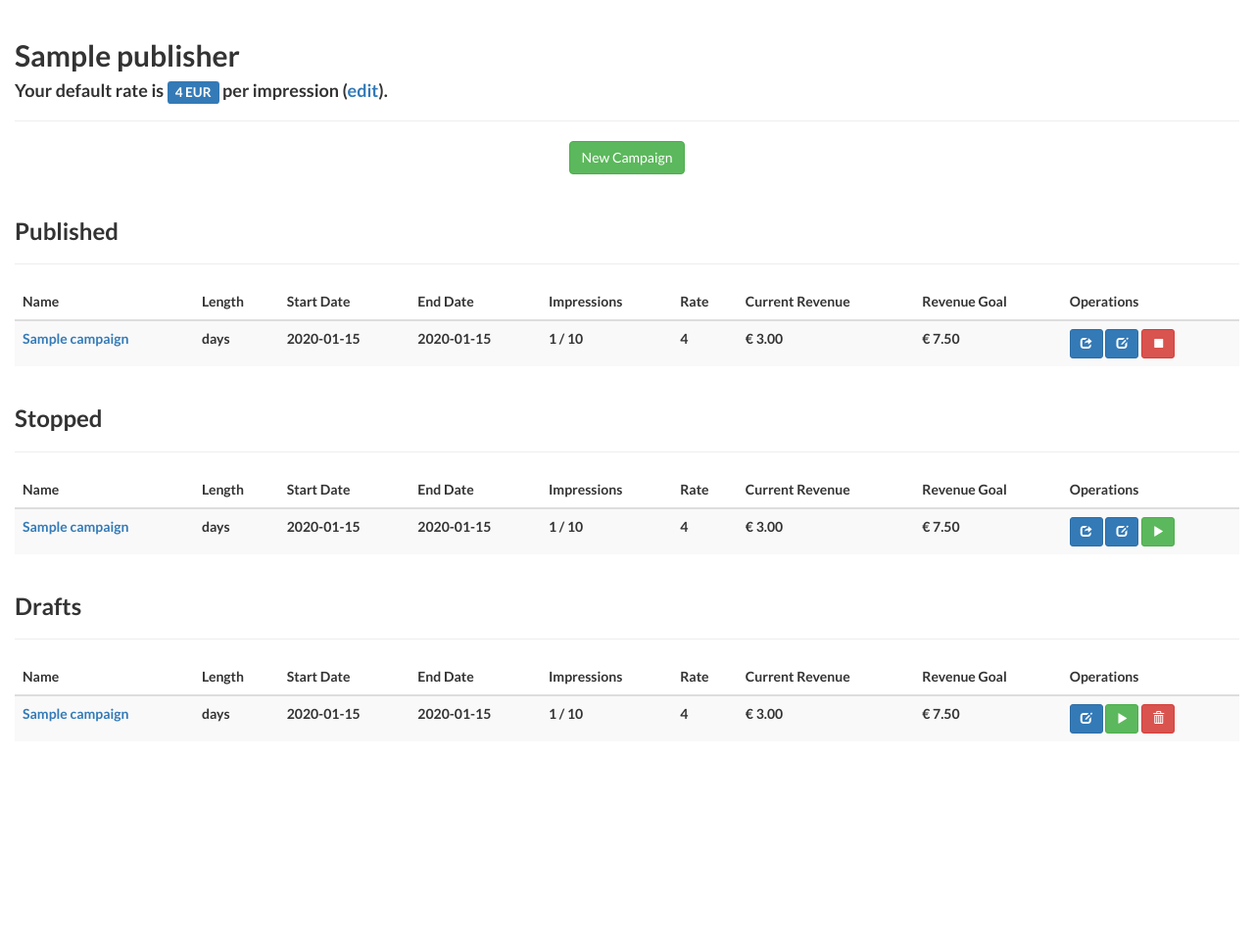
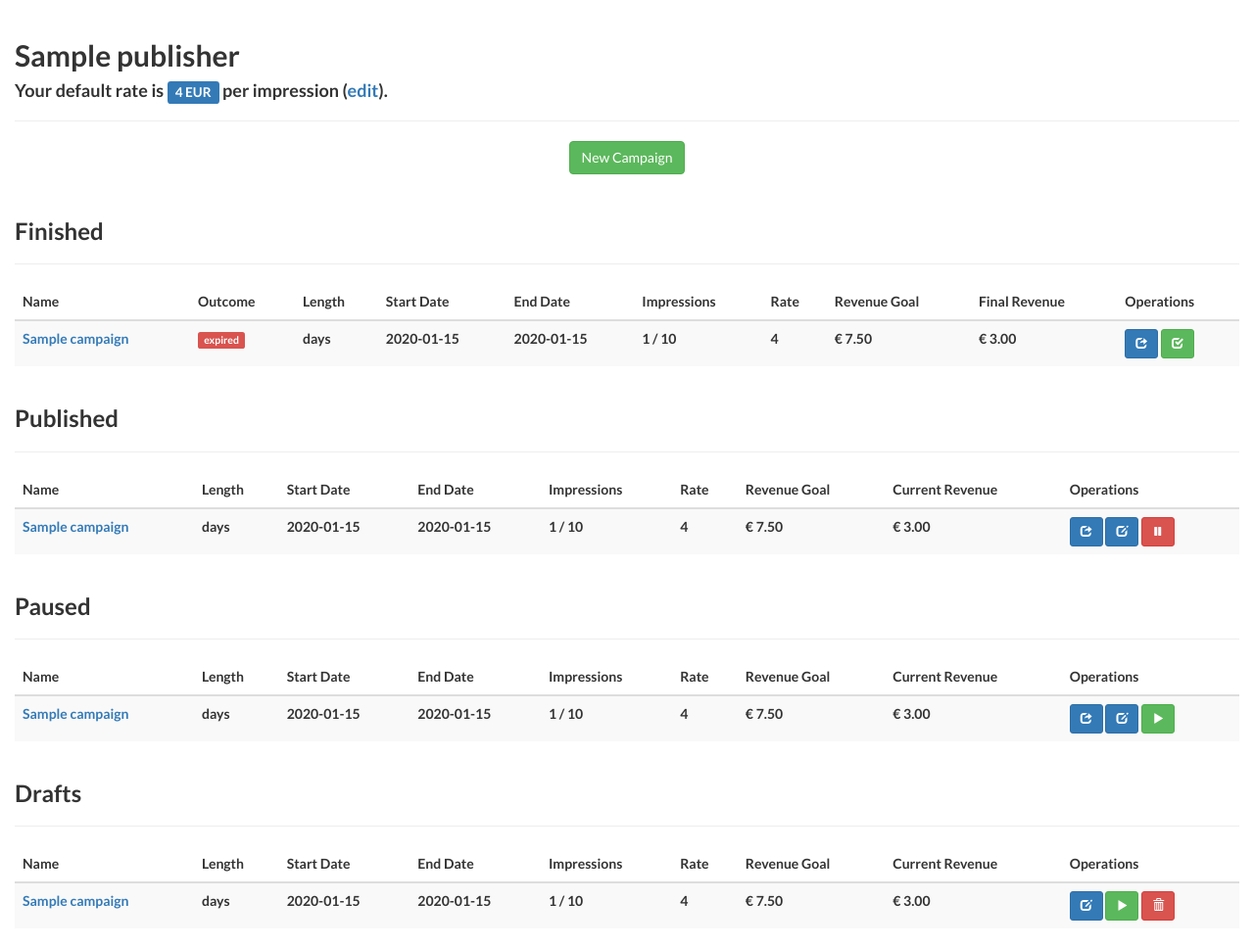
Before and after one commit to assemblio/lidheza, a Flask app: template app/templates/mod_publisher/index.html in a window 1280 px wide. Shown: the part 52-1020 px from the top of the page at 98% size. Before the commit the page ends 801 px from the top, so only its background shows below. Run offline with Flask 2, Linux system fonts and the light colour scheme; the template is opened without the code that fills it: values that come from a table or form of the project are taken from there, most other values are stand-ins (such as "Sample title", 1, 10 or a date in 2020); form fields are guessed from the names that the template uses; parts of the project's set-up code (start-up, migrations or seed data) failed here and were passed over; some libraries are stand-ins or nearby versions.

Commit message:
Added 'Finished' section in publisher index page for campaigns that have expired or completed

```diff
--- a/app/templates/mod_publisher/index.html
+++ b/app/templates/mod_publisher/index.html
@@ -35,7 +35,7 @@
 
             $( ".btn-stop-published" ).click(function() {
                 var campaign_id = $(this).parent().find('input[id=published-campaign-id]').val();
-                var action = '{{ url_for('publisher.campaign_stop', pid=publisher._id, campaign_id='XXX')}}'.replace('XXX', campaign_id);
+                var action = '{{ url_for('publisher.campaign_pause', pid=publisher._id, campaign_id='XXX')}}'.replace('XXX', campaign_id);
 
                 $('.form-published').attr('method', 'POST');
                 $('.form-published').attr('action', action);
@@ -102,34 +102,11 @@
 {% endblock %}
 
 {% block rows %}
+
     <div class="row">
         <div class="col-sm-12">
             <h2>{{ publisher.name }}</h2>
             <h4>Your default rate is <span class="label label-primary">{{ publisher.impressionRate }} EUR</span> per impression (<a href="" data-toggle="modal" data-target="#myModal">edit</a>).</h4>
-
-            <!-- Modal -->
-            <div class="modal fade" id="myModal" tabindex="-1" role="dialog" aria-labelledby="myModalLabel">
-              <div class="modal-dialog" role="document">
-                <div class="modal-content">
-                  <div class="modal-header">
-                    <button type="button" class="close" data-dismiss="modal" aria-label="Close"><span aria-hidden="true">&times;</span></button>
-                    <h4 class="modal-title" id="myModalLabel">Impression Rate</h4>
-                  </div>
-                    <form action="{{ url_for('publisher.update_impression_rate', pid=publisher._id) }}" method="POST">
-                      <div class="modal-body">
-                          <div class="form-group">
-                              {{ rateform.rate.label }}
-                              {{ rateform.rate(class="form-control") }}
-                          </div>
-                      </div>
-                      <div class="modal-footer">
-                        <button type="button" class="btn btn-default" data-dismiss="modal">Close</button>
-                        <button type="submit" class="btn btn-primary">Save</button>
-                      </div>
-                    </form>
-                </div>
-              </div>
-            </div>
             <hr>
         </div>
 
@@ -138,6 +115,75 @@
                 <input type="submit" class="btn btn-success btn-campaign" value="New Campaign">
             </form>
         </div>
+
+
+        <!-- FINISHED -->
+        {% if finished_campaigns|length > 0 %}
+        <div class="col-sm-12">
+            <h3>Finished</h3>
+            <hr>
+            <table class="table table-striped">
+                <thead>
+                    <tr>
+                        <th>Name</th>
+                        <th>Outcome</th>
+                        <th>Length</th>
+                        <th>Start Date</th>
+                        <th>End Date</th>
+                        <th>Impressions</th>
+                        <th>Rate</th>
+                        <th>Revenue Goal</th>
+                        <th>Final Revenue</th>
+                        <th>Operations</th>
+                    </tr>
+                </thead>
+                <tbody>
+                {% for campaign in finished_campaigns %}
+                    <tr>
+                        <td>
+                            <a href="{{ campaign.url }}" target="_blank">{{ campaign.name }}</a>
+                        </td>
+                        <td>
+                            <span class="label label-{{ 'success' if campaign.impressions.count >= campaign.impressions.goal else 'danger' }}">{{ 'completed' if campaign.impressions.count >= campaign.impressions.goal else 'expired  ' }}</span>
+                        </td>
+                        <td>
+                            {{ (campaign.end - campaign.start).days }} days
+                        </td>
+                        <td>
+                            {{ campaign.start.strftime('%d-%b-%Y') }}
+                        </td>
+                        <td>
+                            {{ campaign.end.strftime('%d-%b-%Y') }}
+                        </td>
+                        <td>
+                            {{ campaign.impressions.count|thousands_seperator }} / {{ campaign.impressions.goal|thousands_seperator }}
+                        </td>
+                        <td>
+                            {{ campaign.impressions.rate }}
+                        </td>
+                        <td>
+                            {{ (campaign.impressions.goal * campaign.impressions.rate - (campaign.impressions.goal * campaign.impressions.rate * config['COMMISSION']|float))|to_currency }}
+                        </td>
+                        <td>
+                            {{ (campaign.impressions.count * campaign.impressions.rate - (campaign.impressions.count * campaign.impressions.rate * config['COMMISSION']|float))|to_currency }}
+                        </td>
+                        <td>
+                            <form class="form-published" action="" method="">
+                                <input type="hidden" id="published-campaign-id" value="{{ campaign._id }}"/>
+                                <button type="button" class="btn btn-default btn-primary btn-sm btn-share-completed" aria-label="Share" data-campaign-id="{{ campaign._id }}" data-toggle="modal" data-target=".campaign-share-modal">
+                                    <span class="glyphicon glyphicon-share" aria-hidden="true"></span>
+                                </button>
+                                <button type="button" class="btn btn-default btn-success btn-sm btn-archive" aria-label="Archive">
+                                    <span class="glyphicon glyphicon-check" aria-hidden="true"></span>
+                                </button>
+                            </form>
+                        </td>
+                    </tr>
+                </tbody>
+                {% endfor %}
+            </table>
+        </div>
+        {% endif %}
 
 
         <!-- PUBLISHED -->
@@ -154,8 +200,8 @@
                         <th>End Date</th>
                         <th>Impressions</th>
                         <th>Rate</th>
+                        <th>Revenue Goal</th>
                         <th>Current Revenue</th>
-                        <th>Revenue Goal</th>
                         <th>Operations</th>
                     </tr>
                 </thead>
@@ -181,10 +227,10 @@
                             {{ campaign.impressions.rate }}
                         </td>
                         <td>
-                            {{ (campaign.impressions.count * campaign.impressions.rate - (campaign.impressions.count * campaign.impressions.rate * config['COMMISSION']|float))|to_currency }}
+                            {{ (campaign.impressions.goal * campaign.impressions.rate - (campaign.impressions.goal * campaign.impressions.rate * config['COMMISSION']|float))|to_currency }}
                         </td>
                         <td>
-                            {{ (campaign.impressions.goal * campaign.impressions.rate - (campaign.impressions.goal * campaign.impressions.rate * config['COMMISSION']|float))|to_currency }}
+                            {{ (campaign.impressions.count * campaign.impressions.rate - (campaign.impressions.count * campaign.impressions.rate * config['COMMISSION']|float))|to_currency }}
                         </td>
                         <td>
                             <form class="form-published" action="" method="">
@@ -196,7 +242,7 @@
                                     <span class="glyphicon glyphicon-edit" aria-hidden="true"></span>
                                 </button>
                                 <button type="button" class="btn btn-default btn-danger btn-sm btn-stop-published" aria-label="Stop">
-                                    <span class="glyphicon glyphicon-stop" aria-hidden="true"></span>
+                                    <span class="glyphicon glyphicon-pause" aria-hidden="true"></span>
                                 </button>
                             </form>
                         </td>
@@ -208,10 +254,10 @@
         {% endif %}
 
 
-        <!-- STOPPED -->
-        {% if stopped_campaigns|length > 0 %}
+        <!-- PAUSED -->
+        {% if paused_campaigns|length > 0 %}
         <div class="col-sm-12">
-            <h3>Stopped</h3>
+            <h3>Paused</h3>
             <hr>
             <table class="table table-striped">
                 <thead>
@@ -222,13 +268,13 @@
                         <th>End Date</th>
                         <th>Impressions</th>
                         <th>Rate</th>
+                        <th>Revenue Goal</th>
                         <th>Current Revenue</th>
-                        <th>Revenue Goal</th>
                         <th>Operations</th>
                     </tr>
                 </thead>
                 <tbody>
-                {% for campaign in stopped_campaigns %}
+                {% for campaign in paused_campaigns %}
                     <tr>
                         <td>
                             <a href="{{ campaign.url }}" target="_blank">{{ campaign.name }}</a>
@@ -249,10 +295,10 @@
                             {{ campaign.impressions.rate }}
                         </td>
                         <td>
-                            {{ (campaign.impressions.count * campaign.impressions.rate - (campaign.impressions.count * campaign.impressions.rate * config['COMMISSION']|float))|to_currency }}
+                            {{ (campaign.impressions.goal * campaign.impressions.rate - (campaign.impressions.goal * campaign.impressions.rate * config['COMMISSION']|float))|to_currency }}
                         </td>
                         <td>
-                            {{ (campaign.impressions.goal * campaign.impressions.rate - (campaign.impressions.goal * campaign.impressions.rate * config['COMMISSION']|float))|to_currency }}
+                            {{ (campaign.impressions.count * campaign.impressions.rate - (campaign.impressions.count * campaign.impressions.rate * config['COMMISSION']|float))|to_currency }}
                         </td>
                         <td>
                             <form class="form-stopped" action="" method="">
@@ -290,8 +336,8 @@
                         <th>End Date</th>
                         <th>Impressions</th>
                         <th>Rate</th>
+                        <th>Revenue Goal</th>
                         <th>Current Revenue</th>
-                        <th>Revenue Goal</th>
                         <th>Operations</th>
                     </tr>
                 </thead>
@@ -317,10 +363,10 @@
                             {{  campaign.impressions.rate }}
                         </td>
                         <td>
-                            {{ (campaign.impressions.count * campaign.impressions.rate - (campaign.impressions.count * campaign.impressions.rate * config['COMMISSION']|float))|to_currency }}
+                            {{ (campaign.impressions.goal * campaign.impressions.rate - (campaign.impressions.goal * campaign.impressions.rate * config['COMMISSION']|float))|to_currency }}
                         </td>
                         <td>
-                            {{ (campaign.impressions.goal * campaign.impressions.rate - (campaign.impressions.goal * campaign.impressions.rate * config['COMMISSION']|float))|to_currency }}
+                            {{ (campaign.impressions.count * campaign.impressions.rate - (campaign.impressions.count * campaign.impressions.rate * config['COMMISSION']|float))|to_currency }}
                         </td>
                         <td>
                             <form class="form-draft" action="" method="">
@@ -347,7 +393,31 @@
     </div>
 
 
-    <!-- Small modal -->
+    <!-- Change default rate Modal -->
+    <div class="modal fade" id="myModal" tabindex="-1" role="dialog" aria-labelledby="myModalLabel">
+      <div class="modal-dialog modal-sm" role="document">
+        <div class="modal-content">
+          <div class="modal-header">
+            <button type="button" class="close" data-dismiss="modal" aria-label="Close"><span aria-hidden="true">&times;</span></button>
+            <h4 class="modal-title" id="myModalLabel">Impression Rate</h4>
+          </div>
+            <form action="{{ url_for('publisher.update_impression_rate', pid=publisher._id) }}" method="POST">
+              <div class="modal-body">
+                  <div class="form-group">
+                      {{ rateform.rate.label }}
+                      {{ rateform.rate(class="form-control") }}
+                  </div>
+              </div>
+              <div class="modal-footer">
+                <button type="button" class="btn btn-default" data-dismiss="modal">Close</button>
+                <button type="submit" class="btn btn-primary">Save</button>
+              </div>
+            </form>
+        </div>
+      </div>
+    </div>
+
+    <!-- Share Campaign Modal -->
     <div class="modal fade campaign-share-modal" tabindex="-1" role="dialog">
         <div class="modal-dialog modal-sm">
             <div class="modal-content">
```
Also changed, not shown: app/mod_advertiser/views.py (+5 -2 lines), app/mod_publisher/views.py (+10 -8 lines), app/templates/mod_advertiser/campaign.html (+16 -15 lines), app/utils/mongo_utils.py (+23 -5 lines).
